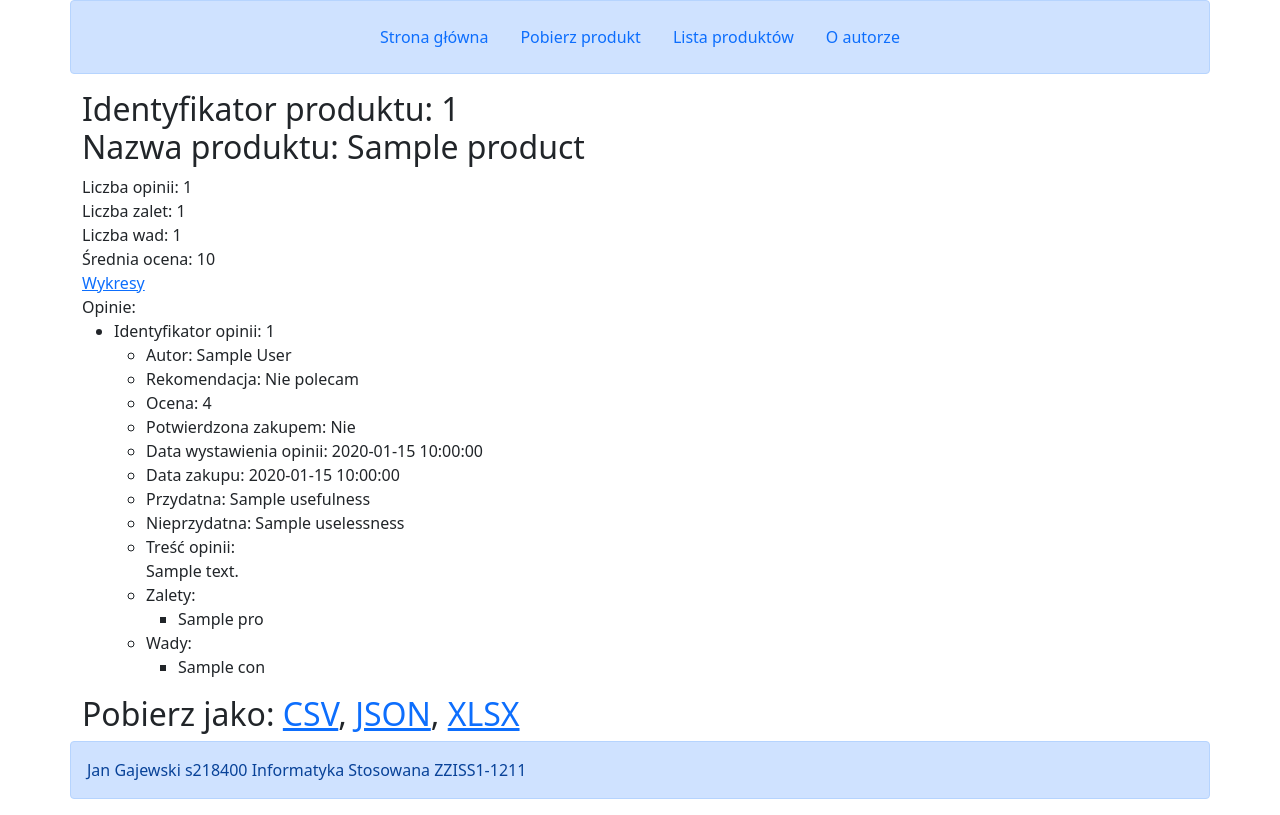
After one commit to Hazeliusz/CeneoOOPScraper, a Flask app: template app/templates/product_old.html.jinja in a window 1280 px wide. The commit adds this page. Run offline with Flask 2, Linux system fonts and the light colour scheme; the template is opened without the code that fills it: most values are stand-ins (such as "Sample title", 1, 10 or a date in 2020).

Commit message:
To wcale nie jest zepsuty kod

```diff
--- a/app/routes.py
+++ b/app/routes.py
@@ -38,6 +38,8 @@ def extract():
             return render_template("extract.html.jinja", error="Podana wartość nie jest poprawnym kodem produktu.")
         else:
             product.extract_opinions().analyze().export_to_json()
+            product.create_pie_chart()
+            product.create_bar_chart()
             return redirect(url_for('product', product_id=product_id))
     return render_template("extract.html.jinja")
 
@@ -76,7 +78,4 @@ def download_xlsx(product_id):
 
 @app.route('/chart/<product_id>')
 def chart(product_id):
-    product = Product(product_id)
-    product.import_from_json()
-    product.create_pie_chart()
-    return render_template('charts.html.jinja')
+    return render_template('charts.html.jinja', product_id=product_id)
--- a/app/templates/charts.html.jinja
+++ b/app/templates/charts.html.jinja
@@ -1,5 +1,9 @@
 {% extends "layout.html.jinja" %}
 
 {% block middle %}
-
+    <img src="{{ url_for('static', filename = 'figures/' + product_id + '_pie.png') }}">
+    <img src="{{ url_for('static', filename = 'figures/' + product_id + '_bar.png') }}">
+    <h2>
+    <a href="{{ url_for('product', product_id=product_id) }}">Powrót do strony produktu</a>
+    </h2>
 {% endblock middle %}
--- /dev/null
+++ b/app/templates/product_old.html.jinja
@@ -0,0 +1,60 @@
+{% extends "layout.html.jinja" %}
+
+{% block middle %}
+    <h2>
+    Identyfikator produktu: {{ product.product_id }}<br>
+    Nazwa produktu: {{ product.product_name }}<br>
+    </h2>
+    <div>
+    Liczba opinii: {{ product.opinions_count }}<br>
+    Liczba zalet: {{ product.pros_count }}<br>
+    Liczba wad: {{ product.cons_count }}<br>
+    Średnia ocena: {{ product.average_score }}<br>
+    <a href="{{ url_for('chart', product_id=product.product_id) }}">Wykresy</a><br>
+    Opinie: <br>
+    <ul>
+    {% for opinion in product.opinions %}
+    <li>Identyfikator opinii: {{ opinion.opinion_id }}<br>
+        <ul>
+            <li>Autor: {{ opinion.author }}</li>
+            {% if opinion.recommendation != None %}
+            <li>Rekomendacja: {% if opinion.recommendation %} Polecam {% else %} Nie polecam {% endif %}</li>
+            {% endif %}
+            <li>Ocena: {{ opinion.stars }}</li>
+            <li>Potwierdzona zakupem: {% if opinion.verified %} Tak {% else %} Nie {% endif %}</li>
+            <li>Data wystawienia opinii: {{ opinion.post_date }}</li>
+            {% if opinion.purchase_date != None %}
+            <li>Data zakupu: {{ opinion.purchase_date }}</li>
+            {% endif %}
+            <li>Przydatna: {{ opinion.usefulness }}</li>
+            <li>Nieprzydatna: {{ opinion.uselessness }}</li>
+            <li>Treść opinii: <br>{{ opinion.content }}</li>
+            {% if opinion.pros|length > 0 %}
+            <li>Zalety: <br>
+                <ul>
+                {% for pro in opinion.pros %}
+                    <li>{{pro}}</li>
+                {% endfor%}
+                </ul>
+            </li>
+            {% endif %}
+            {% if opinion.cons|length > 0 %}
+            <li> Wady: <br>
+                <ul>
+                    {% for con in opinion.cons %}
+                    <li>{{con}}</li>
+                    {% endfor%}
+                </ul>
+            </li>
+            {% endif %}
+        </ul>
+    </li>
+    {% endfor %}
+    </ul>
+    </div>
+    <h2>
+        Pobierz jako: <a href="{{ url_for('download_csv', product_id=product.product_id) }}">CSV</a>,
+            <a href="{{ url_for('download_json', product_id=product.product_id) }}">JSON</a>,
+            <a href="{{ url_for('download_xlsx', product_id=product.product_id) }}">XLSX</a>
+    </h2>
+{% endblock middle %}
```
Also changed, not shown: app/models.py (+17 -7 lines), app/templates/product.html.jinja (+32 -39 lines), app/figures/45191855_pie.png (deleted), 1 other file.
